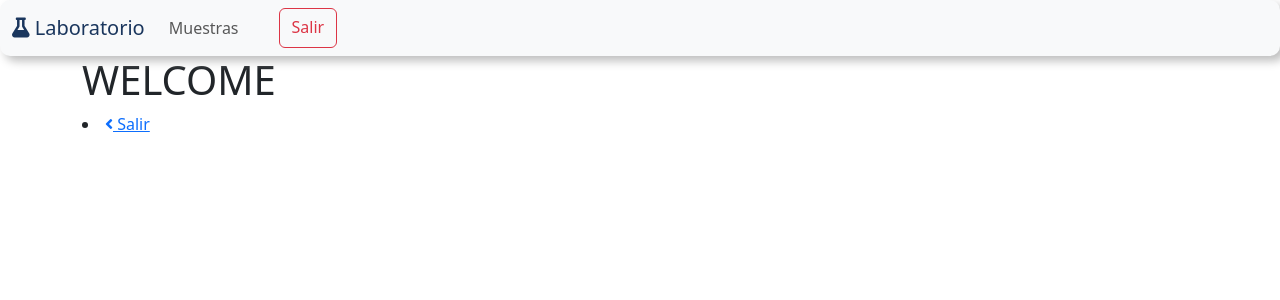
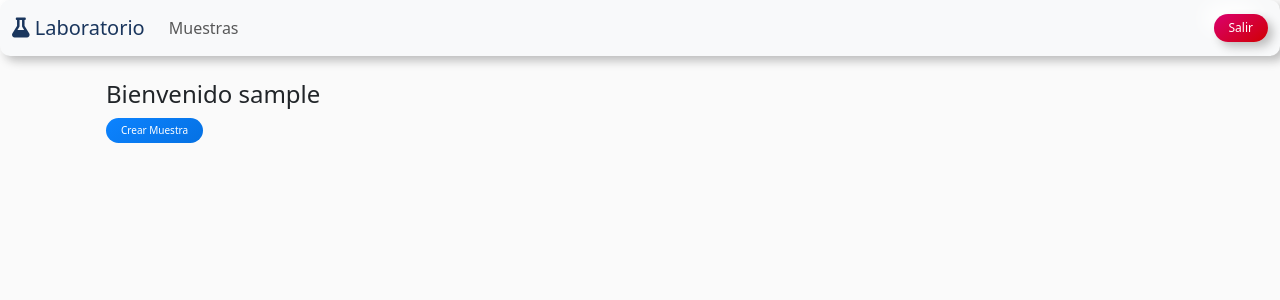
Before and after one commit to Raloy-Lubricantes-S-A-de-C-V/DEV078, a Django app: page / in a window 1280 px wide. Shown: the top 300 px of the page. Run offline with Django 4.2, Linux system fonts and the light colour scheme; the visitor is signed in with stand-in values (Sample User, id 1); some libraries are stand-ins or nearby versions.

Commit message:
Desing buttoms

```diff
--- a/static/css/main.css
+++ b/static/css/main.css
@@ -1,3 +1,7 @@
+body{
+    background: #fafafa;
+}
+
 .text_color{
     color: #1a365d;
 }
@@ -8,3 +12,46 @@
     box-shadow: 5px 5px 10px #bebebe,
     -10px -10px 20px #ffffff;
 }
+
+.btn-neumorphism-dng {
+    background: linear-gradient(145deg, #da006f, #d00002);
+    border: none; /* Quita el borde */
+    border-radius: 30px;
+    color: white;
+    padding: 5px 15px; /* Ajuste del tamaño para hacerlo más pequeño */
+    font-size: 12px; /* Fuente más pequeña */
+    box-shadow: 5px 5px 10px #bebebe,
+    -10px -10px 20px #ffffff;
+    transition: all 0.3s ease;
+}
+
+.btn-neumorphism-dng:active {
+    box-shadow: inset 5px 5px 15px rgba(0, 0, 0, 0.1),
+                inset -5px -5px 15px rgba(255, 255, 255, 0.7);
+}
+
+.btn-neumorphism-dng:hover {
+    background: linear-gradient(145deg, #007d91, #ff1742);
+}
+
+.btn-neumorphism-pry {
+    background: linear-gradient(145deg, #0c83ff, #0571e3);
+    border: none;
+    border-radius: 30px;
+    color: white;
+    padding: 5px 15px;
+    font-size: 10px; /
+    box-shadow: 5px 5px 10px #bebebe,
+    -10px -10px 20px #ffffff;
+    transition: all 0.3s ease;
+}
+
+.btn-neumorphism-pry:active {
+    box-shadow: inset 5px 5px 15px rgba(0, 0, 0, 0.1),
+                inset -5px -5px 15px rgba(255, 255, 255, 0.7);
+}
+
+.btn-neumorphism-pry:hover {
+    background: linear-gradient(145deg, #0081ce, #0070e2);
+    color: #d1fff9;
+}
--- a/templates/sampling/feed.html
+++ b/templates/sampling/feed.html
@@ -6,10 +6,17 @@
 
 
 {% block container %}
-    <h1> WELCOME </h1>
-    <li class="nav-item nav-icon">
-                    <a href="{% url "users:logout" %}">
-                        <i class="fas fa-angle-left"></i> Salir
-                    </a>
-    </li>
+    <div class="container p-4">
+        <div class="row">
+            <div class="col-12">
+                 <h4>Bienvenido {{ request.user }}</h4>
+            </div>
+        </div>
+
+        <div class="row">
+            <div class="col-12">
+                <button type="button" class="btn btn-neumorphism-pry">Crear Muestra</button>
+            </div>
+        </div>
+    </div>
 {% endblock %}
--- a/templates/sampling/navbar.html
+++ b/templates/sampling/navbar.html
@@ -16,9 +16,11 @@
         <li class="nav-item">
           <a class="nav-link" href="#"></a>
         </li>
-
-         <li class="d-flex" role="search">
-            <a href="{% url "users:logout" %}" class="btn btn-outline-danger">Salir</a>
+      </ul>
+      <!-- Aquí añadimos ms-auto para alinear el botón a la derecha -->
+      <ul class="navbar-nav ms-auto">
+        <li class="nav-item">
+          <a href="{% url 'users:logout' %}" class="btn btn-neumorphism-dng">Salir</a>
         </li>
       </ul>
     </div>
```
